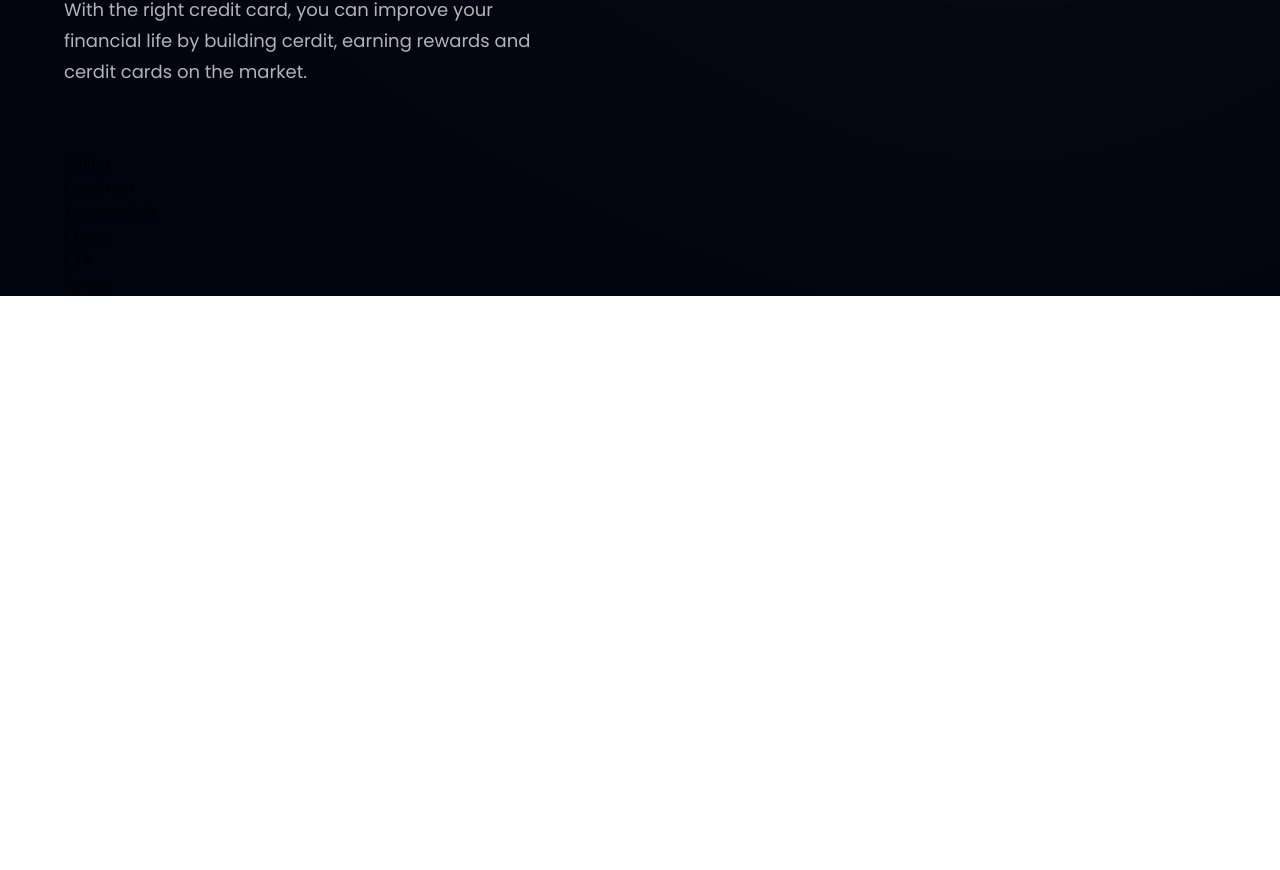
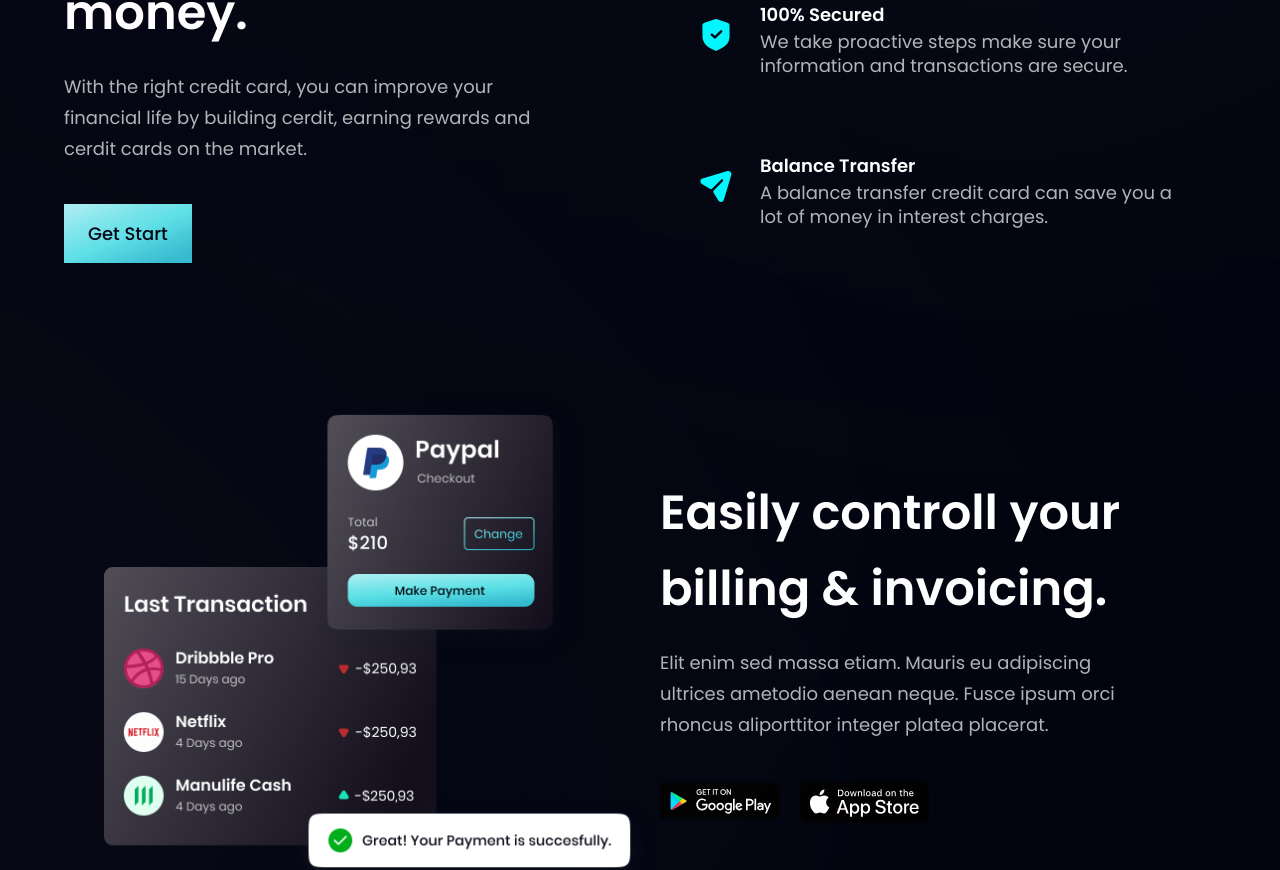
Before and after one commit to MohammedDuke/bank_, a React (Vite) app: page / in a window 1280 px wide. Shown: the part 1157-2027 px from the top of the page. Before the commit the page ends 1453 px from the top, so only its background shows below. Built offline with nearby package versions, Linux system fonts and the light colour scheme; the HTML template or start-up script is replaced by a standard one.

Commit message:
Finish Billing Section

```diff
--- a/src/components/Billing.jsx
+++ b/src/components/Billing.jsx
@@ -1,7 +1,40 @@
 import React from 'react';
+import { apple, bill, google } from '../assets';
+import styles, { layout } from '../style';
 
-function Billing() {
-  return <div>Billing</div>;
-}
+const Billing = () => {
+  return (
+    <section id="product" className={`${layout.sectionReverse}`}>
+      <div className={`${layout.sectionImg}`}>
+        <img
+          src={bill}
+          alt="bill"
+          className="w-[100%] h-[100%] relative z-[5]"
+        />
+        <div className="absolute z-[3] -left-1/2 top-0 w-[50%] h-[50%] rounded-full white__gradient" />
+        <div className="absolute z-[0] -left-1/2 bottom-0 w-[50%] h-[50%] rounded-full pink__gradient" />
+      </div>
+      <div className={`${layout.sectionInfo} `}>
+        <h2 className={`${styles.heading2}`}>
+          Easily controll your <br className="sm:block hidden" /> billing &
+          invoicing.
+        </h2>
+        <p className={`${styles.paragraph} max-w-[470px] mt-5`}>
+          Elit enim sed massa etiam. Mauris eu adipiscing ultrices ametodio
+          aenean neque. Fusce ipsum orci rhoncus aliporttitor integer platea
+          placerat.
+        </p>
+        <div className="flex flex-row flex-wrap sm:mt-10 mt-10">
+          <img
+            src={google}
+            alt="google"
+            className="w-[120px] h-[42px] object-contain cursor-pointer mr-5"
+          />
+          <img src={apple} alt="apple" />
+        </div>
+      </div>
+    </section>
+  );
+};
 
 export default Billing;
--- a/src/components/Business.jsx
+++ b/src/components/Business.jsx
@@ -2,6 +2,28 @@ import React from 'react';
 import { features } from '../constants';
 import styles, { layout } from '../style';
 import Button from './Button';
+
+const FeatuerCard = ({ icon, title, content, index }) => (
+  <div
+    className={`flex flex-row p-6 rounded-[20px] ${
+      index !== features.length - 1 ? 'mb-6' : 'mb-0'
+    } feature-card `}
+  >
+    <div
+      className={` w-[64px] h-[64px] rounded-4 ${styles.flexCenter} bd-dimBlue`}
+    >
+      <img src={icon} alt="icon" className="w-[50%] h-[50%] object-contain " />
+    </div>
+    <div className="flex flex-col ml-3 flex-1">
+      <h4 className="font-poppins font-semibold text-white text-[18px] leading-[23px] mb-1">
+        {title}
+      </h4>
+      <p className="font-poppins font-normal text-dimWhite text-[18px] leading-[24px] mb-1">
+        {content}
+      </p>
+    </div>
+  </div>
+);
 
 const Business = () => (
   <section id="features" className={`${layout.section}`}>
@@ -14,6 +36,12 @@ const Business = () => (
         With the right credit card, you can improve your financial life by
         building cerdit, earning rewards and cerdit cards on the market.
       </p>
+      <Button styles="mt-10" />
+    </div>
+    <div className={`${layout.sectionImg} flex-col`}>
+      {features.map((feature, index) => (
+        <FeatuerCard key={feature.id} {...feature} index={index} />
+      ))}
     </div>
   </section>
 );
--- a/src/components/Button.jsx
+++ b/src/components/Button.jsx
@@ -1,7 +1,14 @@
 import React from 'react';
 
-function Button() {
-  return <div>Button</div>;
-}
+const Button = ({ styles }) => {
+  return (
+    <button
+      type="button"
+      className={`py-4 px-6 bg-blue-gradient font-poppins font-medium text-[18px] text-primary outline-none ${styles}`}
+    >
+      Get Start
+    </button>
+  );
+};
 
 export default Button;
```
Also changed, not shown: src/components/CardDeal.jsx (+5 -2 lines).
